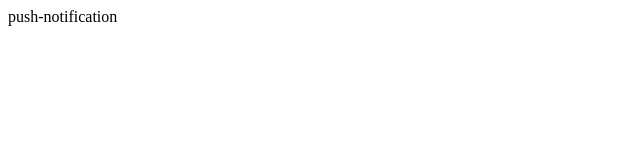
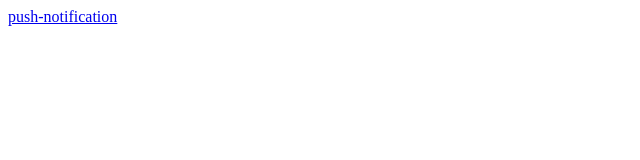
Before and after one commit to hdemon/practices-in-modern-frontend-tech-stacks, a plain HTML site: page index.html in a window 1280 px wide. Shown: the whole page, without its empty margins (0-640 px from the left). Drawn offline with Linux system fonts and the light colour scheme.

Commit message:
Fix the link

```diff
--- a/index.html
+++ b/index.html
@@ -1,6 +1,6 @@
 <html>
     <head>
     </head>
-        <a src="./push-notification/index.html">push-notification</a>
+        <a href="./push-notification/index.html">push-notification</a>
     </body>
 </html>
```
